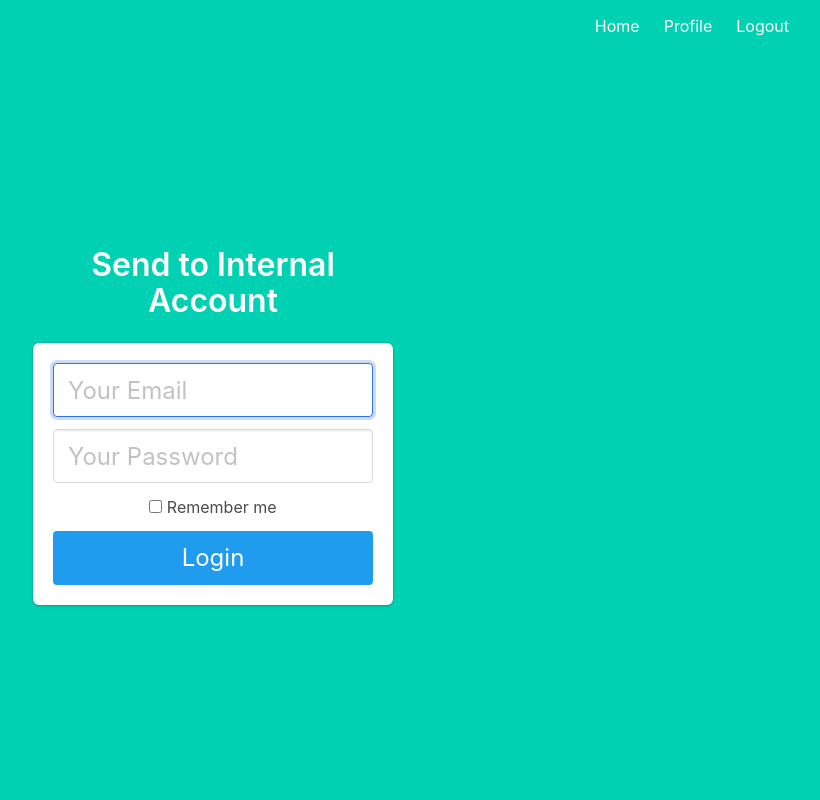
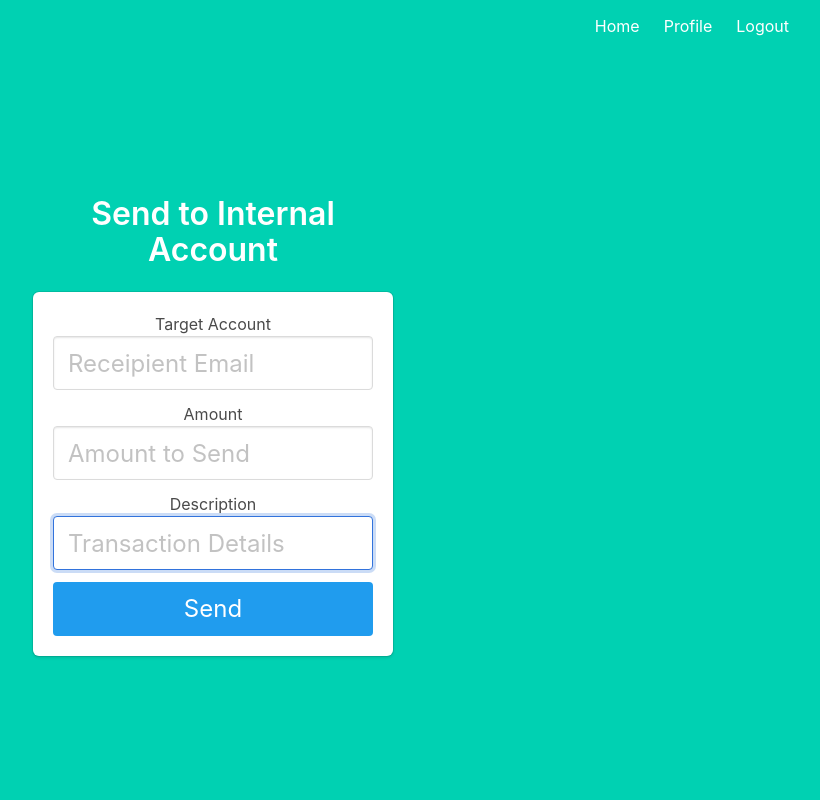
Before and after one commit to jerryshikanga/currency-exchange, a Flask app: page /send_to_internal_account in a window 1280 px wide. Shown: the whole page, without its empty margins (427-1247 px from the left). Run offline with Flask 2, Linux system fonts and the light colour scheme; the visitor is signed in with stand-in values (Sample User, id 1).

Commit message:
Complete inter account transfer functionality

```diff
--- a/currencyexchange/database/auth.py
+++ b/currencyexchange/database/auth.py
@@ -82,7 +82,7 @@ class User(UserMixin, db.Model):
         else:
             if balance_before < amount:
                 raise Transaction.InsufficientBalanceException
-            self.account_balance += amount
+            self.account_balance -= amount
         # Create transaction for record purposes
         kwargs = dict(
             type=transaction_type, user_id=self.id,
--- a/currencyexchange/templates/send_to_internal_account.html
+++ b/currencyexchange/templates/send_to_internal_account.html
@@ -11,25 +11,29 @@
                 </div>
             {% endif %}
         {% endwith %}
-        <form method="POST" action="/login">
+        <form method="POST" action="{{url_for('transactions.send_to_internal_account_post')}}">
             <div class="field">
+                <label>Target Account</label>
                 <div class="control">
-                    <input class="input is-large" type="email" name="email" placeholder="Your Email" autofocus="">
+                    <input class="input is-large" type="email" name="recipient_email" placeholder="Receipient Email" required>
                 </div>
             </div>
 
             <div class="field">
+                <label>Amount</label>
                 <div class="control">
-                    <input class="input is-large" type="password" name="password" placeholder="Your Password">
+                    <input class="input is-large" type="number" name="amount" placeholder="Amount to Send" required>
                 </div>
             </div>
+
             <div class="field">
-                <label class="checkbox">
-                    <input type="checkbox">
-                    Remember me
-                </label>
+                <label>Description</label>
+                <div class="control">
+                    <input class="input is-large" type="text" name="description" placeholder="Transaction Details" autofocus="">
+                </div>
             </div>
-            <button class="button is-block is-info is-large is-fullwidth">Login</button>
+
+            <button class="button is-block is-info is-large is-fullwidth">Send</button>
         </form>
     </div>
 </div>
--- a/currencyexchange/views/transactions.py
+++ b/currencyexchange/views/transactions.py
@@ -1,7 +1,9 @@
-from flask import Blueprint, render_template
-from flask_login import login_required
+import logging
+from flask import Blueprint, render_template, request, flash, redirect, url_for
+from flask_login import login_required, current_user
 
 transactions = Blueprint('transactions',  __name__)
+logger = logging.getLogger(__name__)
 
 @transactions.route('/send_to_internal_account')
 @login_required
@@ -12,4 +14,20 @@ def send_to_internal_account():
 @transactions.route('/send_to_internal_account_post', methods=['POST'])
 @login_required
 def send_to_internal_account_post():
-    return "success"
+    amount = request.form.get('amount')
+    description = request.form.get('description')
+    recipient_email  =request.form.get('recipient_email')
+    from currencyexchange.database.auth import User
+    recipient = User.query.filter_by(email=recipient_email).first()
+    if not recipient:
+        flash('The recipient cannot be found in our records.')
+        return redirect(url_for('transactions.send_to_internal_account'))
+    from currencyexchange.database.transactions import Transaction
+    kwargs = dict(sender=current_user, recipient=recipient,
+                  amount=amount, description=description)
+    try:
+        Transaction.interaccount(**kwargs)
+        return redirect(url_for('main.profile'))
+    except Exception:
+        logger.error(f"Failed to do inter account transaction {kwargs}")
+        return redirect(url_for('transactions.send_to_internal_account'))
```
Also changed, not shown: currencyexchange/database/transactions.py (+12 -0 lines), currencyexchange/tests/test_fxrates.py (+5 -3 lines), currencyexchange/tests/test_transactions.py (added, +23 -0 lines), currencyexchange/tests/test_users.py (+21 -15 lines), currencyexchange/tests/test_views.py (+1 -13 lines), currencyexchange/tests/utils.py (+19 -6 lines).
